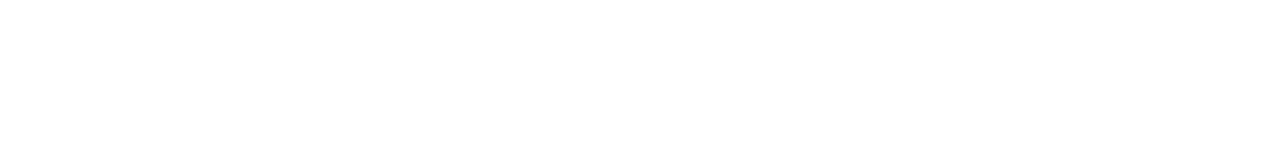
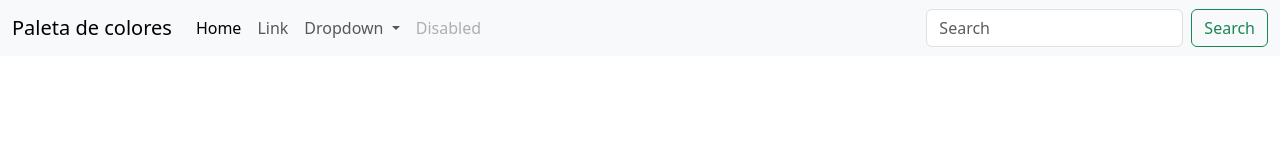
Before and after one commit to emiarias/paletacolores-grupal-c22, a plain HTML site: page index.html in a window 1280 px wide. Drawn offline with Linux system fonts and the light colour scheme.

Commit message:
Agregue el navbar y cambie el titulo del mismo

```diff
--- a/index.html
+++ b/index.html
@@ -16,7 +16,44 @@
     <title>Paleta de colores</title>
   </head>
   <body>
-    <header></header>
+    <header>
+      <nav class="navbar navbar-expand-lg bg-body-tertiary">
+  <div class="container-fluid">
+    <a class="navbar-brand" href="#">Paleta de colores</a>
+    <button class="navbar-toggler" type="button" data-bs-toggle="collapse" data-bs-target="#navbarSupportedContent" aria-controls="navbarSupportedContent" aria-expanded="false" aria-label="Toggle navigation">
+      <span class="navbar-toggler-icon"></span>
+    </button>
+    <div class="collapse navbar-collapse" id="navbarSupportedContent">
+      <ul class="navbar-nav me-auto mb-2 mb-lg-0">
+        <li class="nav-item">
+          <a class="nav-link active" aria-current="page" href="#">Home</a>
+        </li>
+        <li class="nav-item">
+          <a class="nav-link" href="#">Link</a>
+        </li>
+        <li class="nav-item dropdown">
+          <a class="nav-link dropdown-toggle" href="#" role="button" data-bs-toggle="dropdown" aria-expanded="false">
+            Dropdown
+          </a>
+          <ul class="dropdown-menu">
+            <li><a class="dropdown-item" href="#">Action</a></li>
+            <li><a class="dropdown-item" href="#">Another action</a></li>
+            <li><hr class="dropdown-divider"></li>
+            <li><a class="dropdown-item" href="#">Something else here</a></li>
+          </ul>
+        </li>
+        <li class="nav-item">
+          <a class="nav-link disabled" aria-disabled="true">Disabled</a>
+        </li>
+      </ul>
+      <form class="d-flex" role="search">
+        <input class="form-control me-2" type="search" placeholder="Search" aria-label="Search"/>
+        <button class="btn btn-outline-success" type="submit">Search</button>
+      </form>
+    </div>
+  </div>
+</nav>
+    </header>
     <main></main>
     <footer></footer>
     <script src="./js/bootstrap.bundle.min.js"></script>
```
